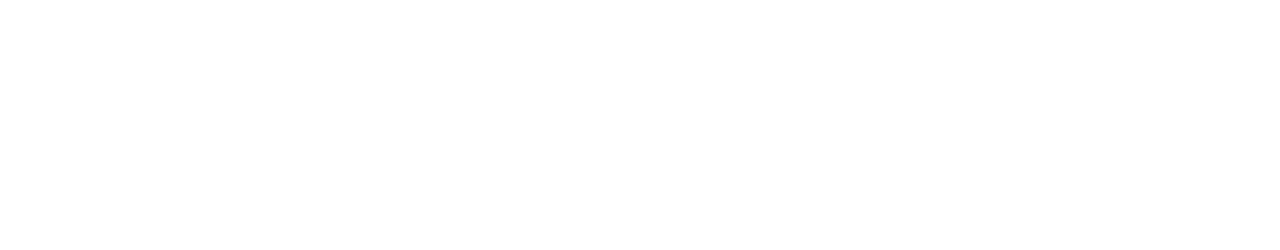
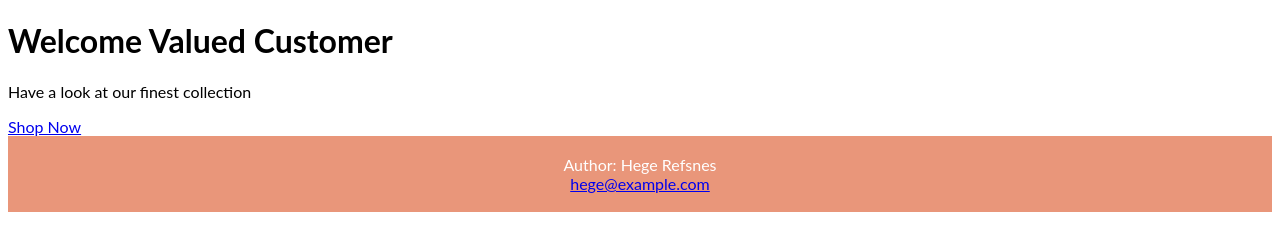
Before and after one commit to SimoonMagraby/MIS455_MID_1910481, a plain HTML site: page index.html in a window 1280 px wide. Drawn offline with Linux system fonts and the light colour scheme.

Commit message:
2nd commit

```diff
--- a/index.html
+++ b/index.html
@@ -3,9 +3,35 @@
 <head>
     <meta charset="UTF-8">
     <meta name="viewport" content="width=device-width, initial-scale=1.0">
-    <title>Document</title>
+    <link rel="stylesheet" href="style.css">
+    <title>Homepage</title>
 </head>
 <body>
 
+    <!--header-->
+    <header>
+        <div id="content">
+            <div id="bg" class=" ">
+                <div class="container" >
+
+                    <h1><b>Welcome Valued Customer</b></h1>
+                    <p>Have a look at our finest collection </p>
+                    <a href="productPage.html" id="btnShop">Shop Now</a>
+
+                </div>
+            </div>
+
+        </div>
+    </header>
+
+
+    <footer>
+        <p>Author: Hege Refsnes<br>
+        <a href="mailto:hege@example.com">hege@example.com</a></p>
+    </footer>
+
+
+
+
 </body>
 </html>
--- /dev/null
+++ b/style.css
@@ -0,0 +1,13 @@
+
+body,
+h1{
+    font-family:"Lato", sans-serif;
+
+}
+
+footer {
+    text-align: center;
+    padding: 3px;
+    background-color: DarkSalmon;
+    color: white;
+  }
```
Also changed, not shown: contactUs.html (added, +11 -0 lines), productPage.html (added, +11 -0 lines).
